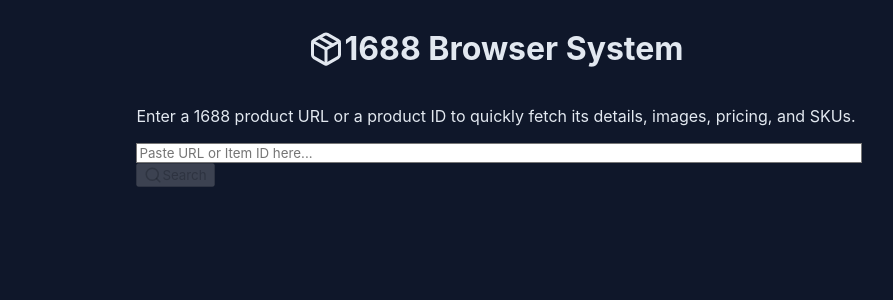
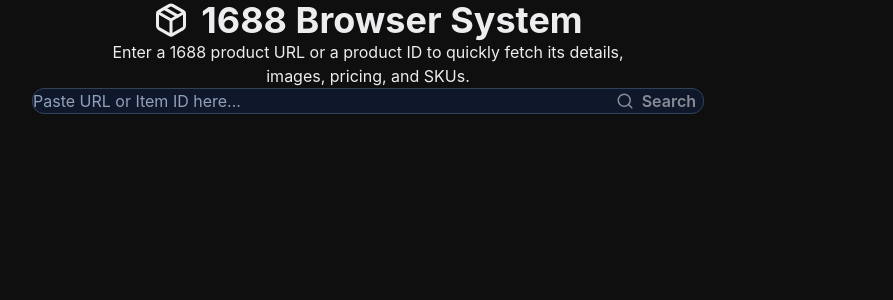
Before and after one commit to Genacanas/1688_browser_system, a Next.js app: page / in a window 1280 px wide. Shown: the top 300 px of the page, without its empty margins (144-1037 px from the left). Built offline with nearby package versions, Linux system fonts and the light colour scheme.

Commit message:
Fix Tailwind v4 CSS configuration

```diff
--- a/src/app/globals.css
+++ b/src/app/globals.css
@@ -1,24 +1,29 @@
-@tailwind base;
-@tailwind components;
-@tailwind utilities;
+@import "tailwindcss";
 
 :root {
-  --background: #0f172a;
-  --foreground: #e2e8f0;
-  --primary: #6366f1;
-  --primary-hover: #4f46e5;
-  --border-color: rgba(255, 255, 255, 0.1);
-  --text-secondary: rgba(255, 255, 255, 0.6);
+  --background: #0f0f10;
+  --foreground: #ededef;
+  --primary: #4f46e5;
+  --primary-hover: #4338ca;
+  --border-color: #27272a;
+  --text-secondary: #a1a1aa;
+  --bg-card: #202024;
   --danger: #ef4444;
   --success: #10b981;
 }
 
+* {
+  box-sizing: border-box;
+  margin: 0;
+  padding: 0;
+}
+
 body {
+  font-family: 'Inter', system-ui, -apple-system, sans-serif;
   background-color: var(--background);
   color: var(--foreground);
-  font-family: -apple-system, BlinkMacSystemFont, "Segoe UI", Roboto, Helvetica, Arial, sans-serif;
+  line-height: 1.5;
   -webkit-font-smoothing: antialiased;
-  -moz-osx-font-smoothing: grayscale;
 }
 
 input, button {
```
